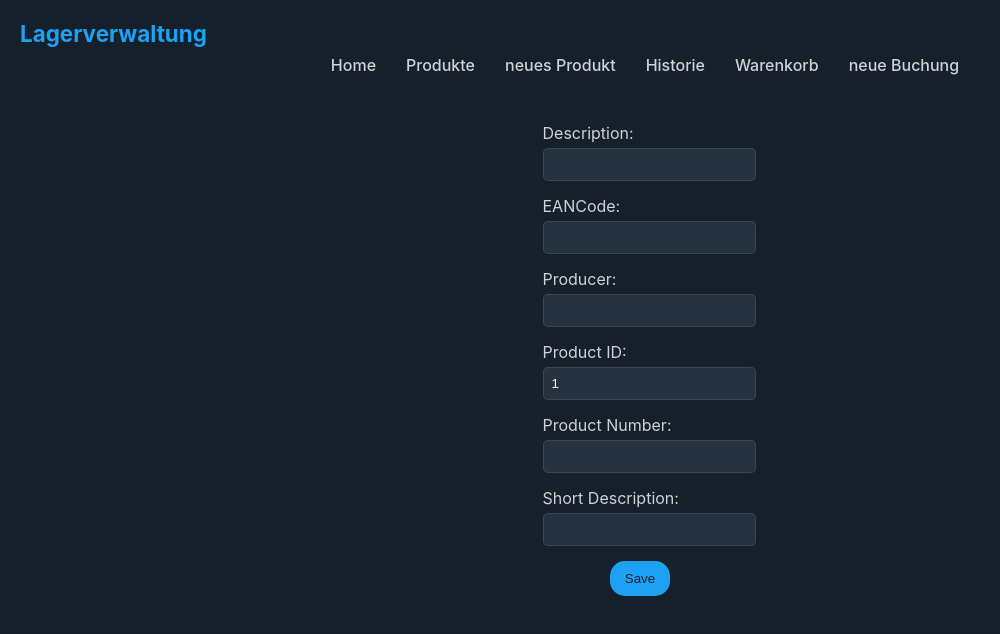
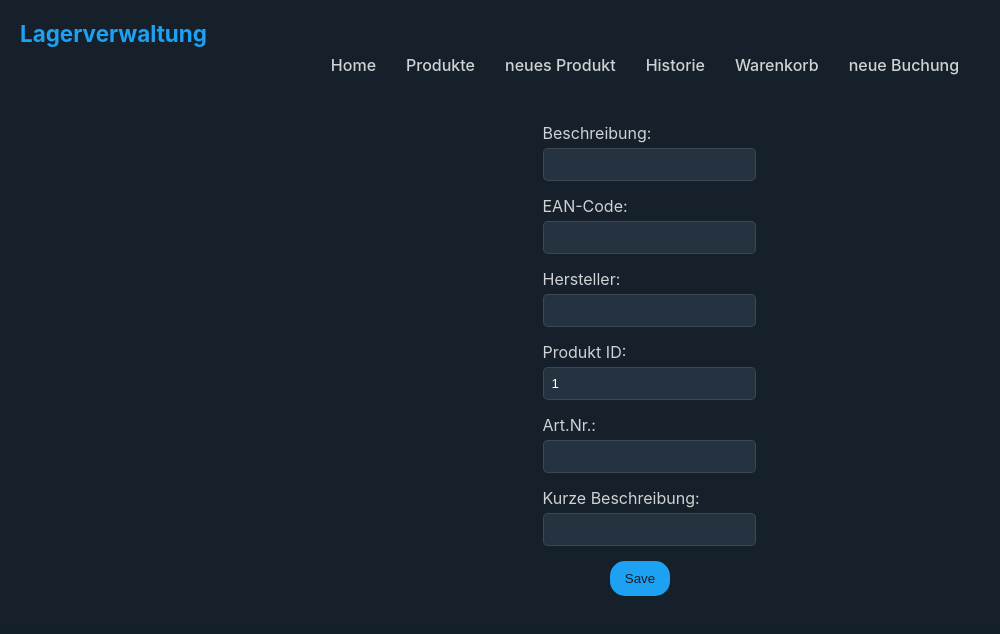
Before and after one commit to Krontur/warehouse, a React (Create React App) app: page /createproduct in a window 1280 px wide. Shown: the top 634 px of the page, without its empty margins (0-1000 px from the left). Built offline with nearby package versions, Linux system fonts and the light colour scheme; no server answers; the database is empty.

Commit message:
Función de busqueda en el historial de compras. Traducción de algunos componentes al alemán.

```diff
--- a/src/components/AddCartItemForm.jsx
+++ b/src/components/AddCartItemForm.jsx
@@ -76,32 +76,32 @@ const AddCartItemForm = ({ product, afterSave }) => {
       </div>
 
       <div className="form-group">
-        <label>Description:</label>
+        <label>Beschreibung:</label>
         <input type="text" name="description" value={formData.description} onChange={handleChange} disabled/>
       </div>
 
       <div className="form-group">
-        <label>EANCode:</label>
+        <label>EAN-Code:</label>
         <input type="text" name="EANCode" value={formData.EANCode} onChange={handleChange} />
       </div>
 
       <div className="form-group">
-        <label>Producer:</label>
+        <label>Hersteller:</label>
         <input type="text" name="producer" value={formData.producer} onChange={handleChange} disabled/>
       </div>
 
       <div className="form-group">
-        <label>Product ID:</label>
+        <label>Produkt ID:</label>
         <input type="number" name="productID" value={formData.productID} onChange={handleChange} disabled/>
       </div>
 
       <div className="form-group">
-        <label>Product Number:</label>
+        <label>Art.Nr.:</label>
         <input type="text" name="productNumber" value={formData.productNumber} onChange={handleChange} disabled/>
       </div>
 
       <div className="form-group">
-        <label>Short Description:</label>
+        <label>Kurze Beschreibung:</label>
         <input type="text" name="shortDescription" value={formData.shortDescription} onChange={handleChange} disabled/>
       </div>
 
@@ -111,7 +111,7 @@ const AddCartItemForm = ({ product, afterSave }) => {
       </div>
 
       <div className="form-group">
-        <label>Mengeneinheit:</label>
+        <label>Einheit:</label>
         <input type="text" name="unit" value={formData.unit} onChange={handleChange} />
       </div>
 
--- a/src/components/ProductForm.jsx
+++ b/src/components/ProductForm.jsx
@@ -54,32 +54,32 @@ const ProductForm = ({ product, afterSave }) => {
   return (
     <form onSubmit={handleSubmit} className="product-form">
       <div className="form-group">
-        <label>Description:</label>
+        <label>Beschreibung:</label>
         <input type="text" name="description" value={formData.description} onChange={handleChange} />
       </div>
 
       <div className="form-group">
-        <label>EANCode:</label>
+        <label>EAN-Code:</label>
         <input type="text" name="EANCode" value={formData.EANCode} onChange={handleChange} />
       </div>
 
       <div className="form-group">
-        <label>Producer:</label>
+        <label>Hersteller:</label>
         <input type="text" name="producer" value={formData.producer} onChange={handleChange} />
       </div>
 
       <div className="form-group">
-        <label>Product ID:</label>
+        <label>Produkt ID:</label>
         <input type="number" name="productID" value={formData.productID || (highestValueProductID+1) } onChange={handleChange} disabled />
       </div>
 
       <div className="form-group">
-        <label>Product Number:</label>
+        <label>Art.Nr.:</label>
         <input type="text" name="productNumber" value={formData.productNumber} onChange={handleChange} />
       </div>
 
       <div className="form-group">
-        <label>Short Description:</label>
+        <label>Kurze Beschreibung:</label>
         <input type="text" name="shortDescription" value={formData.shortDescription} onChange={handleChange} />
       </div>
 
--- a/src/components/ProductsList.jsx
+++ b/src/components/ProductsList.jsx
@@ -20,7 +20,7 @@ const ProductsList = () => {
 
   const handleSearch = async (searchTerm) => {
     try{
-      await setSearchedProduct(searchTerm);
+      setSearchedProduct(searchTerm);
       getProductsList();
     } catch (e) {
       console.error(e);
@@ -38,14 +38,13 @@ const ProductsList = () => {
             data.push(Object.assign(doc.data(), {"id": doc.id}));
           })
         });
-      console.log(data);
       let filteredProducts;
       if(searchedProduct !== '') {
         filteredProducts = data.filter(doc => {
           const searchText = searchedProduct.toLowerCase();
           // Recorre cada campo en los datos del documento y verifica si el valor está presente
           for (const key in doc) {
-              if (typeof doc[key] === 'string' && doc[key].includes(searchText)) {
+              if (typeof doc[key] === 'string' && doc[key].toLowerCase().includes(searchText)) {
                   return true;  // Si se encuentra el valor en algún campo, incluye este documento en el resultado
               }
           }
--- a/src/components/PurchaseHistoryComponent.jsx
+++ b/src/components/PurchaseHistoryComponent.jsx
@@ -1,11 +1,24 @@
 import React, { useState, useEffect } from 'react';
 import { db } from '../config/firebase';
 import { getDocs, collection, orderBy, query } from 'firebase/firestore';
+
+import SearchBar from './SearchBar';
 
 import '../css/PurchaseHistoryComponent.css'
 
 const PurchaseHistoryComponent = () => {
     const [purchaseHistory, setPurchaseHistory] = useState([]);
+    const [searchedEntry, setSearchedEntry] = useState('');
+
+
+    const handleSearch = async (searchTerm) => {
+        try{
+            setSearchedEntry(searchTerm);
+            getPurchaseHistory();
+        } catch (e) {
+        console.error(e);
+        }
+    }
 
     const getPurchaseHistory = async () => {
         try {
@@ -17,8 +30,22 @@ const PurchaseHistoryComponent = () => {
                         data.push(Object.assign(doc.data(), { "id": doc.id }));
                     })
                 });
-
+            let filteredProducts;
+            if(searchedEntry !== '') {
+                filteredProducts = data.filter(doc => {
+                const searchText = searchedEntry.toLowerCase();
+                // Recorre cada campo en los datos del documento y verifica si el valor está presente
+                for (const key in doc) {
+                    if (typeof doc[key] === 'string' && doc[key].toLowerCase().includes(searchText)) {
+                        return true;  // Si se encuentra el valor en algún campo, incluye este documento en el resultado
+                    }
+                }
+                return false;  // Si el valor no se encuentra en ningún campo, excluye este documento
+            });
+                setPurchaseHistory(filteredProducts);
+            } else {
                 setPurchaseHistory(data);
+            }
         } catch (error) {
             console.error(error);
         }
@@ -29,6 +56,8 @@ const PurchaseHistoryComponent = () => {
     }, []);
 
     return (
+        <>
+        <SearchBar onSearch={handleSearch}/>
         <div className="purchase-history">
             <h2>Historial de Compras</h2>
             <table className="hist-table">
@@ -66,6 +95,7 @@ const PurchaseHistoryComponent = () => {
                 </tbody>
             </table>
         </div>
+        </>
     );
 
 }
--- a/src/components/SearchBar.jsx
+++ b/src/components/SearchBar.jsx
@@ -22,8 +22,7 @@ const SearchBar = ({ onSearch }) => {
         value={searchTerm}
         onChange={handleInputChange}
       />
-      <FontAwesomeIcon icon='fa-solid fa-xmark'/>
-      <button type="submit">Search </button><FontAwesomeIcon icon="fa-solid fa-magnifying-glass" />
+      <button type="submit">Search </button>
     </form>
   );
 };
--- a/src/components/ShoppingCartComponent.jsx
+++ b/src/components/ShoppingCartComponent.jsx
@@ -1,7 +1,7 @@
 import React, { useEffect, useState } from 'react';
 import { db } from '../config/firebase';
 import { getDocs, collection, orderBy, query } from 'firebase/firestore';
-import { exportToExcel, saveCartItemsToFirestore } from '../js/utils'
+import { getHighestFieldValue, exportToExcel, saveCartItemsToFirestore } from '../js/utils'
 
 import '../css/ShoppingCartComponent.css';
 
@@ -34,6 +34,8 @@ const ShoppingCartComponent = () => {
             });
 
             setCartItems(reorderedData);
+
+            setLastOrder( await getHighestFieldValue('entries', 'orderNumber'));
         } catch (error) {
             console.error(error);
         }
```
